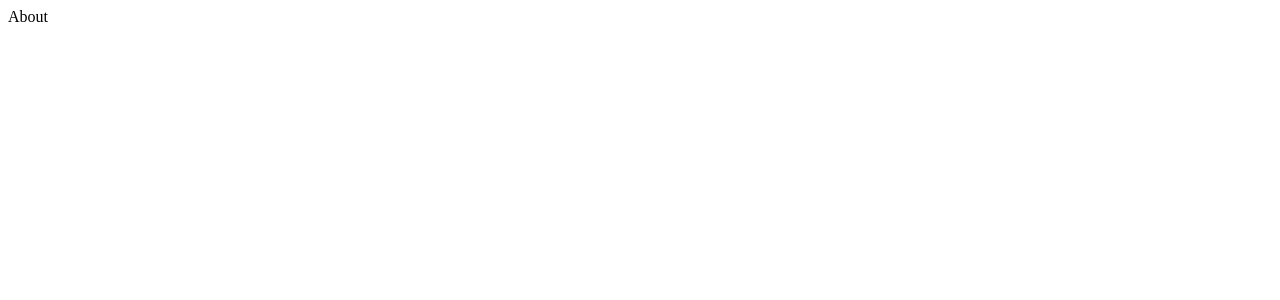
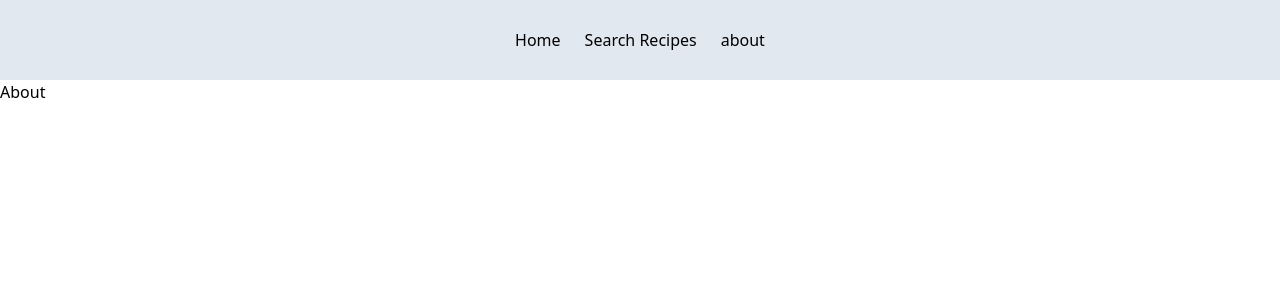
Before and after one commit to lbholmes1998/cuisine_cart, a Next.js app in the folder frontend/: page /about in a window 1280 px wide. Shown: the top 300 px of the page. Built offline with nearby package versions, Linux system fonts and the light colour scheme.

Commit message:
wrap layout

```diff
--- a/frontend/src/pages/about.tsx
+++ b/frontend/src/pages/about.tsx
@@ -1,3 +1,9 @@
+import RootLayout from '@/app/Layout';
+
 export default function About() {
-    return <div>About</div>
+    return (
+        <RootLayout>
+            <div>About</div>
+        </RootLayout>
+    )
 }
```
